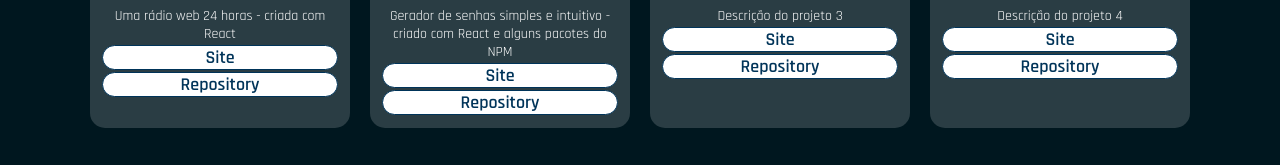
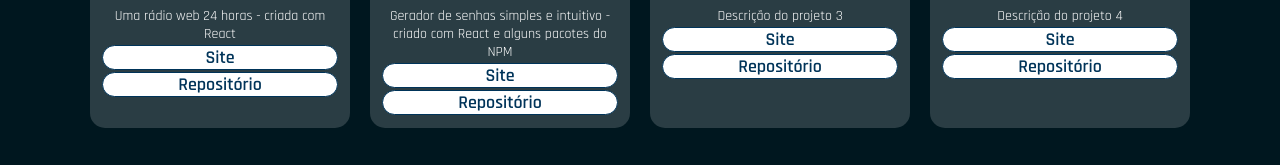
Before and after one commit to elielsondev/portfolio_elielsondev, a React (Vite) app: page / in a window 1280 px wide. Shown: the part 2155-2320 px from the top of the page. Built offline with nearby package versions, Linux system fonts and the light colour scheme.

Commit message:
fix - Adjustments to changing the language of the repository button

```diff
--- a/src/components/Projects.jsx
+++ b/src/components/Projects.jsx
@@ -1,6 +1,7 @@
 import React from 'react';
 
 function Projects({ dataSelect }) {
+  const changeRepositoryName = dataSelect.projectsTitle;
   return (
     <section id='projectsSection'>
       <article id='projectsArticle'>
@@ -17,7 +18,7 @@ function Projects({ dataSelect }) {
                 <div className='projectButton'>Site</div>
               </a>
               <a href={ project.repository } target='_blank' rel='noreferrer'>
-                <div className='projectButton'>{ project.title === "Projetos" ? "Repositório" : "Repository" }</div>
+                <div className='projectButton'>{ changeRepositoryName === "Projetos" ? "Repositório" : "Repository" }</div>
               </a>
             </div>
           )) }
--- a/src/components/Skills.jsx
+++ b/src/components/Skills.jsx
@@ -19,9 +19,9 @@ function Skills({ dataSelect }) {
 
         <p className="skillsParagraph">Hard-Skills</p>
         <div id="hardSkills">
-          {dataSelect.hardSkills.map(({ id, skill, image }) => {
+          {dataSelect.hardSkills.map(({skill, image }) => {
             return (
-              <span className="skillsCardHardSpan" key={id}>
+              <span className="skillsCardHardSpan" key={skill}>
                 <img className="skillsCardHard" src={image} alt={skill} />
                 <p className="skillName">{skill}</p>
               </span>
--- a/src/data/data.js
+++ b/src/data/data.js
@@ -280,7 +280,7 @@ const data = [
         id: 1,
         title: "Rádio Canoé Digital FM",
         image: projeto1,
-        description: "Uma rádio web 24 horas - criada com React",
+        description: "A 24-hour web radio - created with React",
         site: "https://canoedigital.vercel.app/",
         repository: "https://github.com/elielsondev/canoe_digital"
 
@@ -289,7 +289,7 @@ const data = [
         id: 2,
         title: "Gerador de Senhas",
         image: projeto2,
-        description: "Gerador de senhas simples e intuitivo - criado com React e alguns pacotes do NPM",
+        description: "Simple and intuitive password generator - built with React and some NPM packages",
         site: "https://geradordesenha.vercel.app/",
         repository: "https://github.com/elielsondev/gerador_de_senhas"
 
```
